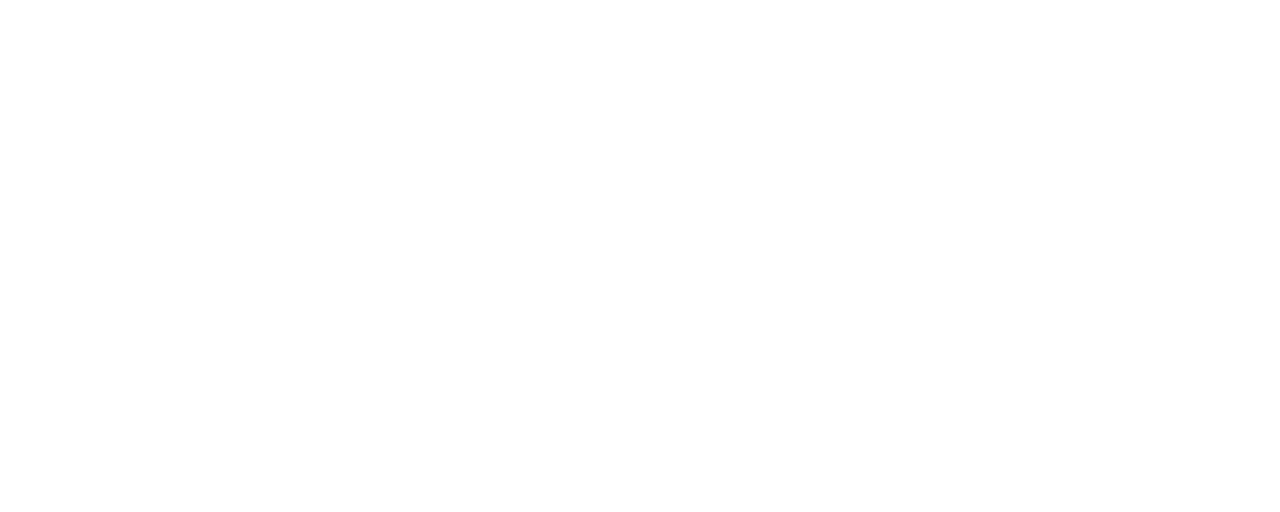
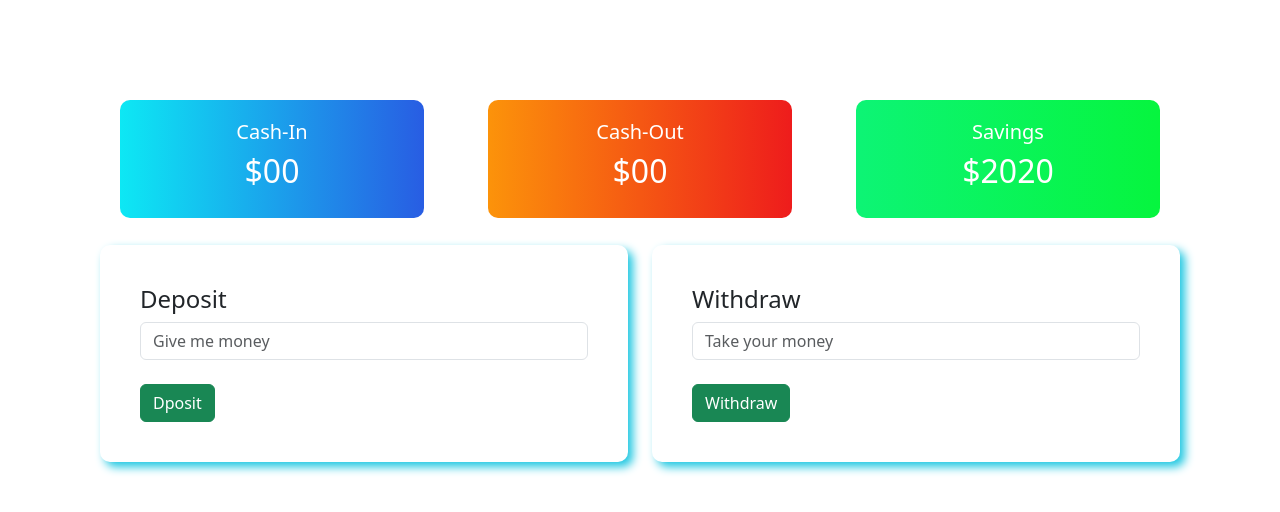
Before and after one commit to You-sen/Piggy-Bank, a plain HTML site: page index.html in a window 1280 px wide. Both pictures are taken after a click on the button "Log In". Drawn offline with nearby package versions, Linux system fonts and the light colour scheme.

Commit message:
transection page done

```diff
--- a/index.html
+++ b/index.html
@@ -21,13 +21,46 @@
             <button id="loginID" class="btn btn-primary">Log In</button>
         </div>
     </div>
+    <div id="transection-area">
+        <div class="row">
+            <div class="col-md-4">
+                <div class="in status">
+                    <h5>Cash-In</h5>
+                    <h2>$00</h2>
+                </div>
+            </div>
+            <div class="col-md-4">
+                <div class="out status">
+                    <h5>Cash-Out</h5>
+                    <h2>$00</h2>
+                </div>
+            </div>
+            <div class="col-md-4">
+                <div class="save status">
+                    <h5>Savings</h5>
+                    <h2>$2020</h2>
+                </div>
+            </div>
+        </div>
+        <div class="row">
+            <div class="col-md-6">
+                <div class="submit-area"><h4>Deposit</h4>
+                <input type="text" class="form-control" placeholder="Give me money">
+                <br><button class="btn btn-success">Dposit</button></div></div>
 
+            <div class="col-md-6">
+                <div class="submit-area"><h4>Withdraw</h4>
+                <input type="text" class="form-control" placeholder="Take your money"> <br><button class="btn btn-success">Withdraw</button></div>
+                </div>
+        </div>
+    </div>
 
         <script>
             const loginBtn = document.getElementById('loginID');
             loginBtn.addEventListener('click',function(event) {
                 console.log('Entered Success');
                 const loginArea=document.getElementById('login-area');loginArea.style.display='none';
+                const transArea=document.getElementById('transection-area').style.display='block';
             })
         </script>
         <script src="https://cdn.jsdelivr.net/npm/bootstrap@5.3.2/dist/js/bootstrap.bundle.min.js" integrity="sha384-C6RzsynM9kWDrMNeT87bh95OGNyZPhcTNXj1NW7RuBCsyN/o0jlpcV8Qyq46cDfL" crossorigin="anonymous"></script>
--- a/style.css
+++ b/style.css
@@ -7,3 +7,22 @@ body{
     border-radius: 10px;
     box-shadow: 5px 5px 10px rgb(29, 199, 225);
 }
+#transection-area{
+    display: none;
+}
+.in{
+    background-image: linear-gradient(to right, rgb(13, 232, 244), rgb(40, 93, 227));
+}
+.out{
+    background-image: linear-gradient(to right, rgb(252, 147, 10), rgb(238, 28, 28));
+}
+.save{
+    background-image: linear-gradient(to right, rgb(13, 244, 117), rgb(6, 245, 62));
+}
+.status{
+    margin: 0 20px;
+    color: white;
+    text-align: center;
+    padding: 20px;
+    border-radius: 10px;
+}
```
